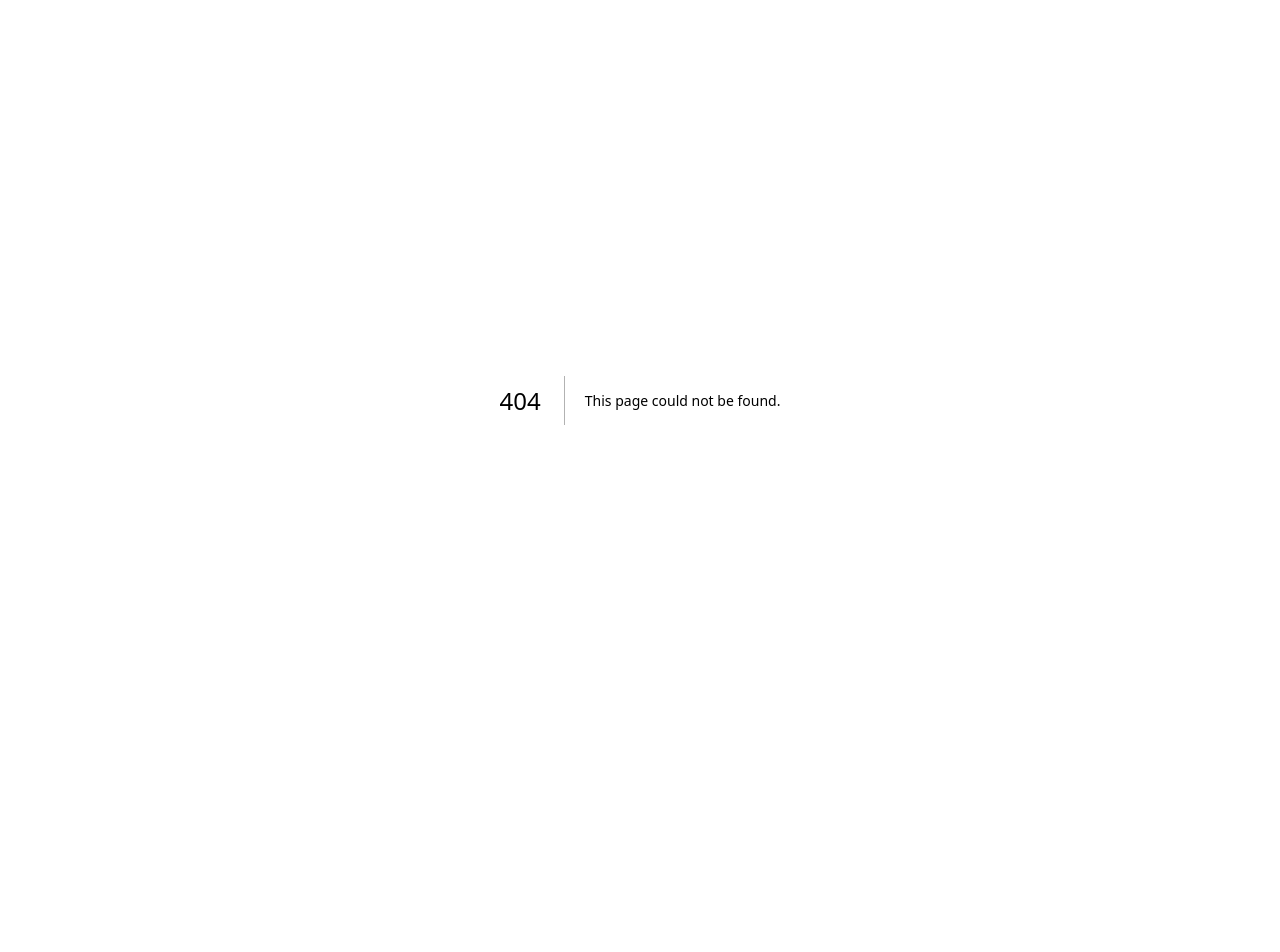
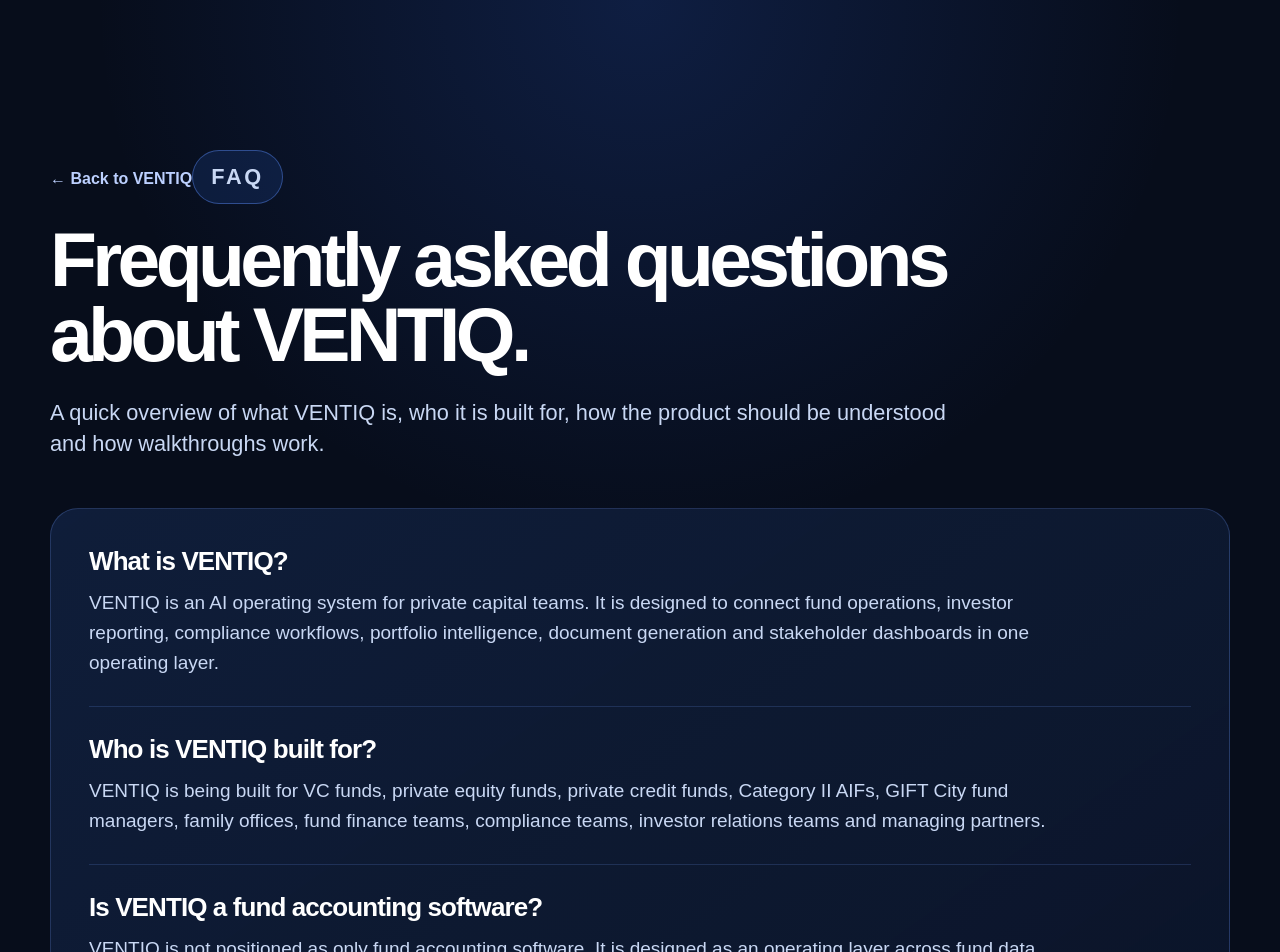
Before and after one commit to Shubhamventures/ventiq, a Next.js app: page /faq in a window 1280 px wide. Before the commit this address had no page. Shown: the top 952 px of the page. Before the commit the page ends 800 px from the top, so only its background shows below. Built offline with nearby package versions, Linux system fonts and the light colour scheme.

Commit message:
Add FAQ page

```diff
--- /dev/null
+++ b/app/faq/page.tsx
@@ -0,0 +1,85 @@
+import Link from "next/link";
+
+export const metadata = {
+  title: "FAQ | VENTIQ",
+  description:
+    "Frequently asked questions about VENTIQ, the AI operating system for private capital and fund operations teams.",
+};
+
+const faqs = [
+  {
+    question: "What is VENTIQ?",
+    answer:
+      "VENTIQ is an AI operating system for private capital teams. It is designed to connect fund operations, investor reporting, compliance workflows, portfolio intelligence, document generation and stakeholder dashboards in one operating layer.",
+  },
+  {
+    question: "Who is VENTIQ built for?",
+    answer:
+      "VENTIQ is being built for VC funds, private equity funds, private credit funds, Category II AIFs, GIFT City fund managers, family offices, fund finance teams, compliance teams, investor relations teams and managing partners.",
+  },
+  {
+    question: "Is VENTIQ a fund accounting software?",
+    answer:
+      "VENTIQ is not positioned as only fund accounting software. It is designed as an operating layer across fund data, workflows and stakeholder views. Accounting-related workflows such as capital calls, distributions, notices and journal previews may be part of the workflow layer.",
+  },
+  {
+    question: "Is the product live?",
+    answer:
+      "Selected workflows are available as live workflow previews and walkthroughs. Some modules are in active development or roadmap stage. Public product screens may use sample or illustrative data for demonstration.",
+  },
+  {
+    question: "Does VENTIQ use AI?",
+    answer:
+      "Yes. VENTIQ is designed to use AI for daily workspace opinions, exception flags, workflow recommendations, investor communication drafts, compliance summaries, portfolio risk views and stakeholder-ready reporting outputs.",
+  },
+  {
+    question: "What workflows does VENTIQ support?",
+    answer:
+      "VENTIQ currently focuses on workflows such as capital calls, distribution waterfalls, repayment notices, investor document generation, portfolio intelligence, compliance knowledge workflows, investor portal views and managing partner dashboards.",
+  },
+  {
+    question: "Is public demo data real client data?",
+    answer:
+      "No. Public product preview pages should be treated as sample or illustrative data unless explicitly stated otherwise. The purpose is to show workflow design and operating logic.",
+  },
+  {
+    question: "How does VENTIQ handle sensitive fund data?",
+    answer:
+      "VENTIQ is being designed around role-based access, document controls, workflow history and audit trail thinking. Formal enterprise security documentation will continue to evolve as the product moves toward production deployments.",
+  },
+  {
+    question: "Can I request a walkthrough?",
+    answer:
+      "Yes. You can request a walkthrough from the website. The walkthrough can focus on a specific workflow such as capital calls, distributions, repayment notices, investor portal, compliance or the full VENTIQ operating system.",
+  },
+];
+
+export default function FAQPage() {
+  return (
+    <main className="legal-page">
+      <section className="legal-hero">
+        <Link className="legal-back-link" href="/">
+          ← Back to VENTIQ
+        </Link>
+
+        <p className="legal-kicker">FAQ</p>
+
+        <h1>Frequently asked questions about VENTIQ.</h1>
+
+        <p>
+          A quick overview of what VENTIQ is, who it is built for, how the
+          product should be understood and how walkthroughs work.
+        </p>
+      </section>
+
+      <section className="legal-content-card">
+        {faqs.map((faq) => (
+          <div className="faq-item" key={faq.question}>
+            <h2>{faq.question}</h2>
+            <p>{faq.answer}</p>
+          </div>
+        ))}
+      </section>
+    </main>
+  );
+}
--- a/app/page.tsx
+++ b/app/page.tsx
@@ -1292,6 +1292,7 @@
   <a href="/security">Security</a>
   <a href="/privacy">Privacy</a>
   <a href="/terms">Terms</a>
+  <a href="/faq">FAQ</a>
   <a href="#about">About</a>
   <a href="#contact">Contact</a>
 </div>
```
Also changed, not shown: app/globals.css. Lines whose indentation alone changed are shown as unchanged.
